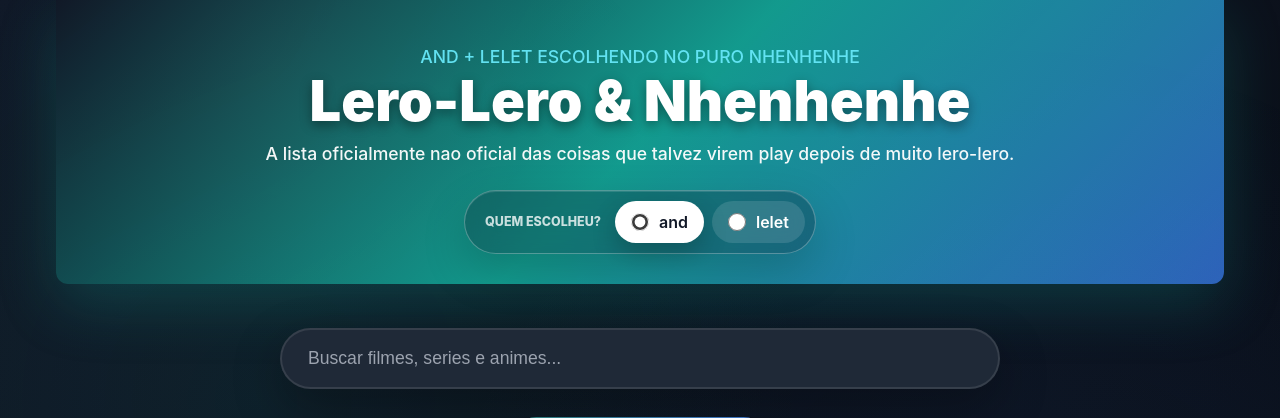
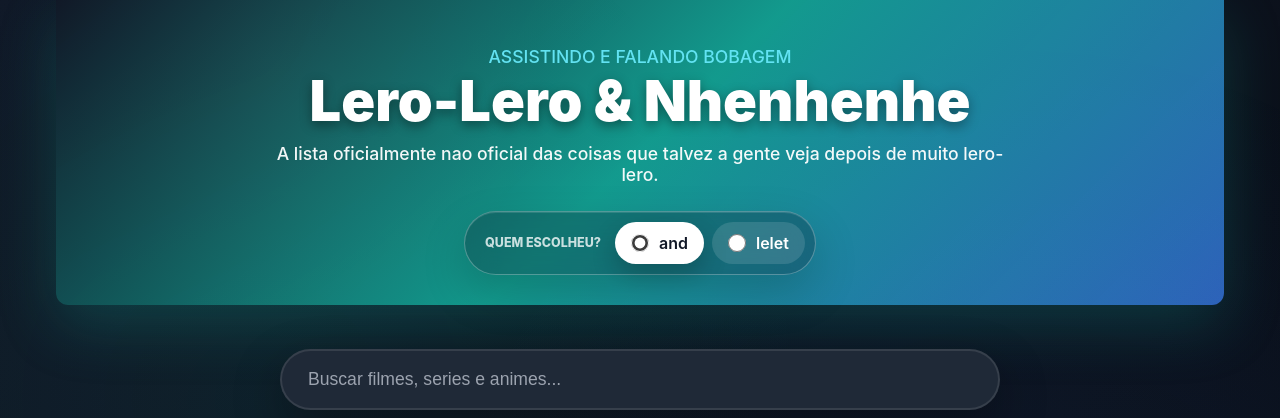
Before and after one commit to and-show/watchlist-python, a FastAPI app: page / in a window 1280 px wide. Shown: the top 418 px of the page. Run offline with FastAPI, Linux system fonts and the light colour scheme; data that the repository does not hold is empty.

Commit message:
so mudando as letras

```diff
--- a/templates/index.html
+++ b/templates/index.html
@@ -10,9 +10,9 @@
   <div class="container">
     <header class="header">
       <div class="header-content">
-        <p class="eyebrow">and + lelet escolhendo no puro nhenhenhe</p>
+        <p class="eyebrow">Assistindo e Falando Bobagem</p>
         <h1>Lero-Lero & Nhenhenhe</h1>
-        <p>A lista oficialmente nao oficial das coisas que talvez virem play depois de muito lero-lero.</p>
+        <p>A lista oficialmente nao oficial das coisas que talvez a gente veja depois de muito lero-lero.</p>
       </div>
       <div class="add-context"><span>Quem escolheu?</span><div class="user-selector" aria-label="Selecionar quem esta adicionando">
         <label>
```
